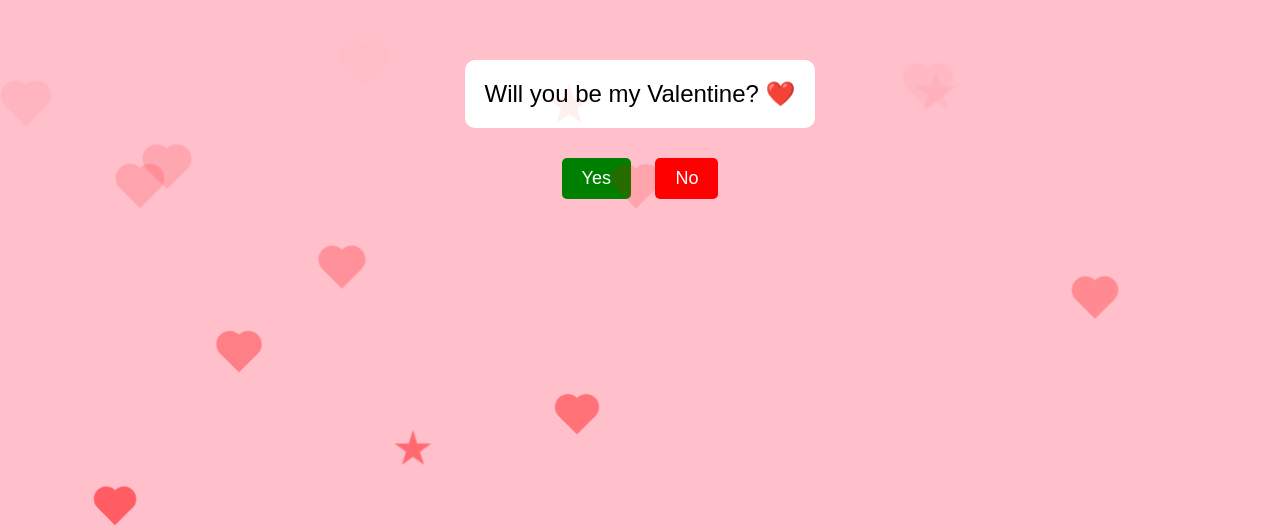
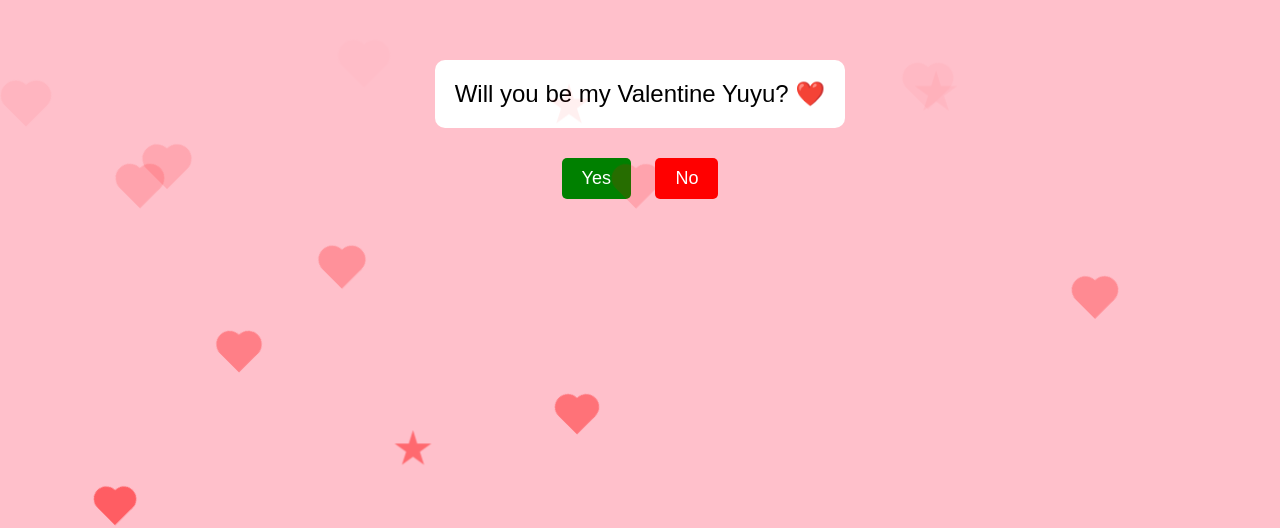
Before and after one commit to ShawnNahashon/open, a plain HTML site: page index.html in a window 1280 px wide. Shown: the part 274-802 px from the top of the page. Drawn offline with Linux system fonts and the light colour scheme.

Commit message:
Update index.html

```diff
--- a/index.html
+++ b/index.html
@@ -112,7 +112,7 @@
         <source src="natti.mp3" type="audio/mp3">
     </audio>
     <div class="countdown" id="countdown">3</div>
-    <div class="message" id="message">Will you be my Valentine? ❤️ </div>
+    <div class="message" id="message">Will you be my Valentine Yuyu? ❤️ </div>
     <div class="buttons" id="buttons">
         <button class="btn yes" onclick="showFireworks(); playMusic(); alert('Yay! ❤️')">Yes</button>
         <button class="btn no" onclick="alert('Oh no! 💔')">No</button>
```
